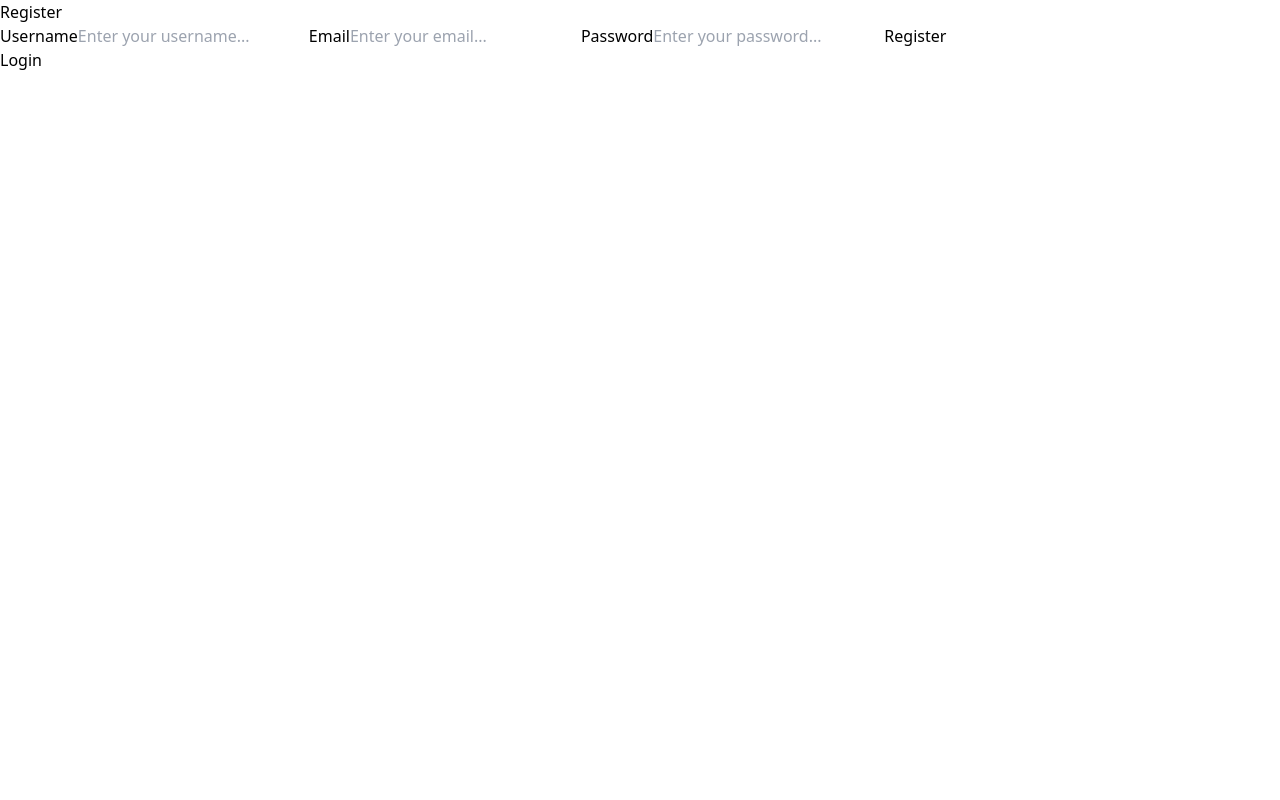
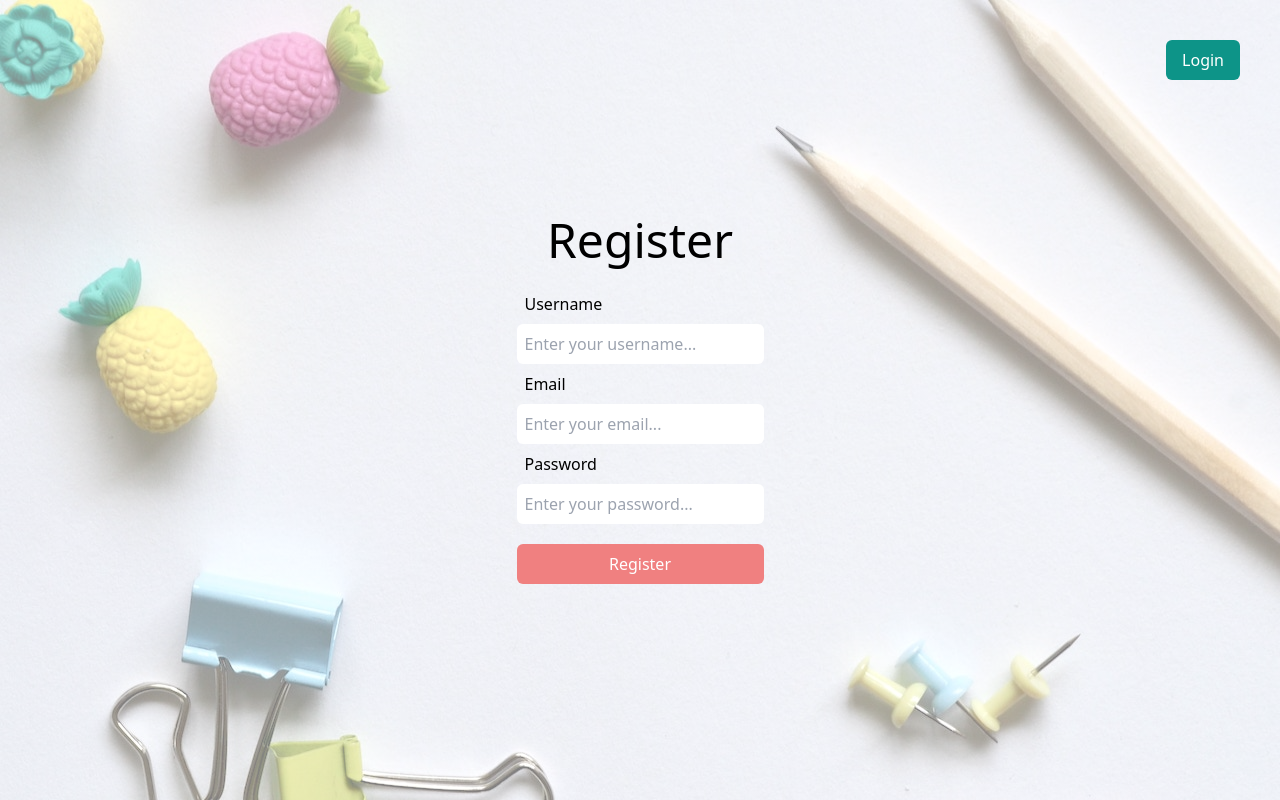
Before and after one commit to RVanathi/nextjs-blog, a Next.js app: page /register in a window 1280 px wide. Built offline with nearby package versions, Linux system fonts and the light colour scheme.

Commit message:
Add login, register and settings pages

```diff
--- a/components/Header.js
+++ b/components/Header.js
@@ -16,9 +16,18 @@ function Header() {
             alt=""
           />
         </Link>
-        <div className="uppercase inline-flex items-center space-x-5 md:inline-flex lg:inline-flex">
+        <div
+          className={
+            user
+              ? "uppercase inline-flex items-center space-x-5 md:inline-flex lg:inline-flex"
+              : "hidden"
+          }
+        >
           <h3>About</h3>
           <h3>Contact</h3>
+          <Link href="/write">
+            <h3>Write</h3>
+          </Link>
         </div>
       </div>
       <div className="uppercase flex items-center space-x-5">
--- a/pages/login.js
+++ b/pages/login.js
@@ -3,16 +3,26 @@ import Link from "next/link";
 
 function Login() {
   return (
-    <div>
-      <span>Login</span>
-      <form>
-        <label>Email</label>
-        <input type="text" placeholder="Enter your email..." />
-        <label>Password</label>
-        <input type="password" placeholder="Enter your password..." />
-        <button>Login</button>
+    <div className="h-screen flex flex-col items-center justify-center bg-[linear-gradient(rgba(255,255,255,0.5),rgba(255,255,255,0.5)),url('../public/assets/login-bg.jpg')] bg-cover">
+      <span className="text-5xl opacity-100">Login</span>
+      <form className="flex flex-col mt-5">
+        <label className="m-2">Email</label>
+        <input
+          className="bg-white border-none p-2 rounded-md"
+          type="text"
+          placeholder="Enter your email..."
+        />
+        <label className="m-2">Password</label>
+        <input
+          className="bg-white border-none p-2 rounded-md"
+          type="password"
+          placeholder="Enter your password..."
+        />
+        <button className="text-white rounded-md border-none p-2 mt-5 bg-[#f08080] hover:bg-white hover:text-[#f08080] hover:opacity-60">
+          Login
+        </button>
       </form>
-      <button>
+      <button className="absolute top-10 right-10 text-white border-none bg-teal-600 px-4 py-2 rounded-md hover:bg-white hover:text-teal-600 hover:opacity-60">
         <Link href="/register">Register</Link>
       </button>
     </div>
--- a/pages/register.js
+++ b/pages/register.js
@@ -3,18 +3,32 @@ import Link from "next/link";
 
 function Register() {
   return (
-    <div>
-      <span>Register</span>
-      <form>
-        <label>Username</label>
-        <input type="text" placeholder="Enter your username..." />
-        <label>Email</label>
-        <input type="email" placeholder="Enter your email..." />
-        <label>Password</label>
-        <input type="password" placeholder="Enter your password..." />
-        <button>Register</button>
+    <div className="h-screen flex flex-col items-center justify-center bg-[linear-gradient(rgba(255,255,255,0.5),rgba(255,255,255,0.5)),url('../public/assets/register-bg.jpg')] bg-cover">
+      <span className="text-5xl opacity-100">Register</span>
+      <form className="flex flex-col mt-5">
+        <label className="m-2">Username</label>
+        <input
+          className="bg-white border-none p-2 rounded-md"
+          type="text"
+          placeholder="Enter your username..."
+        />
+        <label className="m-2">Email</label>
+        <input
+          className="bg-white border-none p-2 rounded-md focus:border-gray-400"
+          type="email"
+          placeholder="Enter your email..."
+        />
+        <label className="m-2">Password</label>
+        <input
+          className="bg-white border-none p-2 rounded-md"
+          type="password"
+          placeholder="Enter your password..."
+        />
+        <button className="text-white rounded-md border-none p-2 mt-5 bg-[#f08080] hover:bg-white hover:text-[#f08080] hover:opacity-60">
+          Register
+        </button>
       </form>
-      <button>
+      <button className="absolute top-10 right-10 text-white border-none bg-teal-600 px-4 py-2 rounded-md hover:bg-white hover:text-teal-600 hover:opacity-60">
         <Link href="/login">Login</Link>
       </button>
     </div>
--- a/pages/settings.js
+++ b/pages/settings.js
@@ -49,7 +49,7 @@ function Settings() {
           />
           <label className="mt-5 text-xl">Password</label>
           <input className="settings-input" type="password" />
-          <button className="flex bg-teal-600 text-white border-none rounded-lg p-3 justify-center">
+          <button className="flex bg-teal-600 text-white border-none rounded-lg px-2 py-2 justify-center hover:opacity-60">
             Update
           </button>
         </form>
--- a/styles/globals.css
+++ b/styles/globals.css
@@ -4,6 +4,6 @@
 
 @layer components {
     .settings-input {
-        @apply mb-6 h-8 outline-none border-b bg-slate-400/10 rounded-sm px-4 py-4 border-teal-600/40 text-teal-600/30 placeholder-teal-600/40 transition-all focus:border-[#f08080] focus:text-[#f08080]/30 hover:border-[#f08080]
+        @apply mb-6 h-8 outline-none border-b bg-slate-400/10 px-4 py-4 border-teal-600/40 text-teal-600/30 placeholder-teal-600/40 transition-all focus:border-[#f08080] focus:text-[#f08080]/30 hover:border-[#f08080] p-2 rounded-md
     }
 }
```
